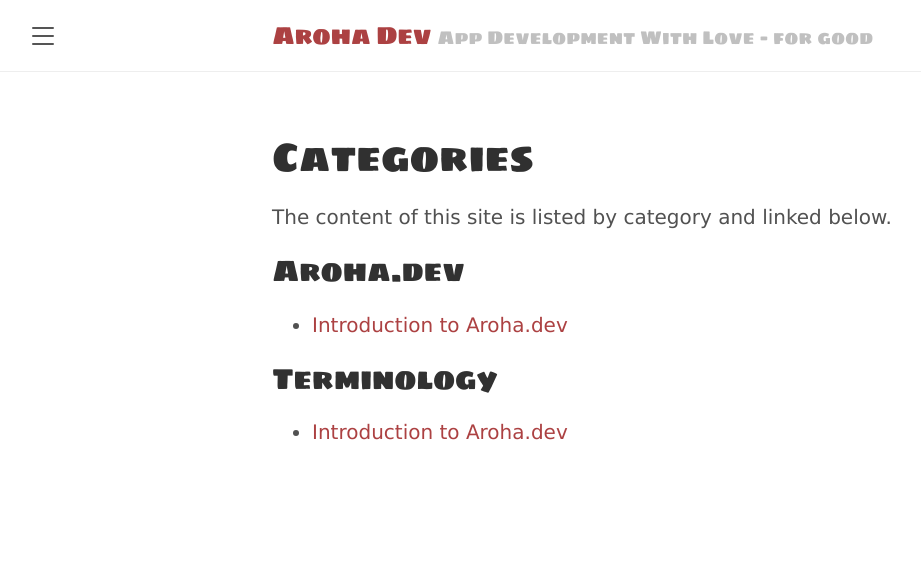
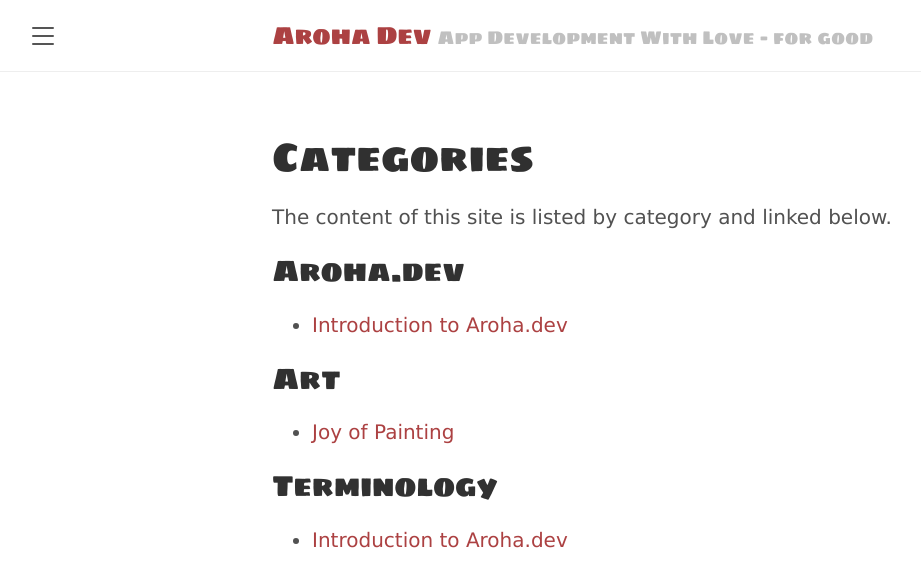
Before and after one commit to tracyjordan/tracyjordan.github.io, a Jekyll site: the page built from categories.md, in a window 1280 px wide. Shown: the top 587 px of the page, without its empty margins (8-929 px from the left). Built offline with Jekyll 4.4.1, drawn with Linux system fonts in a browser that asks for light colours.

Commit message:
Update categories.md

```diff
--- a/categories.md
+++ b/categories.md
@@ -16,6 +16,17 @@ The content of this site is listed by category and linked below.
 {% endfor %}
 </ul>
 
+<h2>Art</h2>
+
+ <ul>
+ {% assign sorted_posts = (site.categories.['art'] | sort: 'title') %}
+{% for post in sorted_posts %}
+  <li>
+    <a href="{{ post.url }}">{{ post.title }}</a>
+  </li>
+{% endfor %}
+</ul>
+
 <h2>Terminology</h2>
 
  <ul>
```
